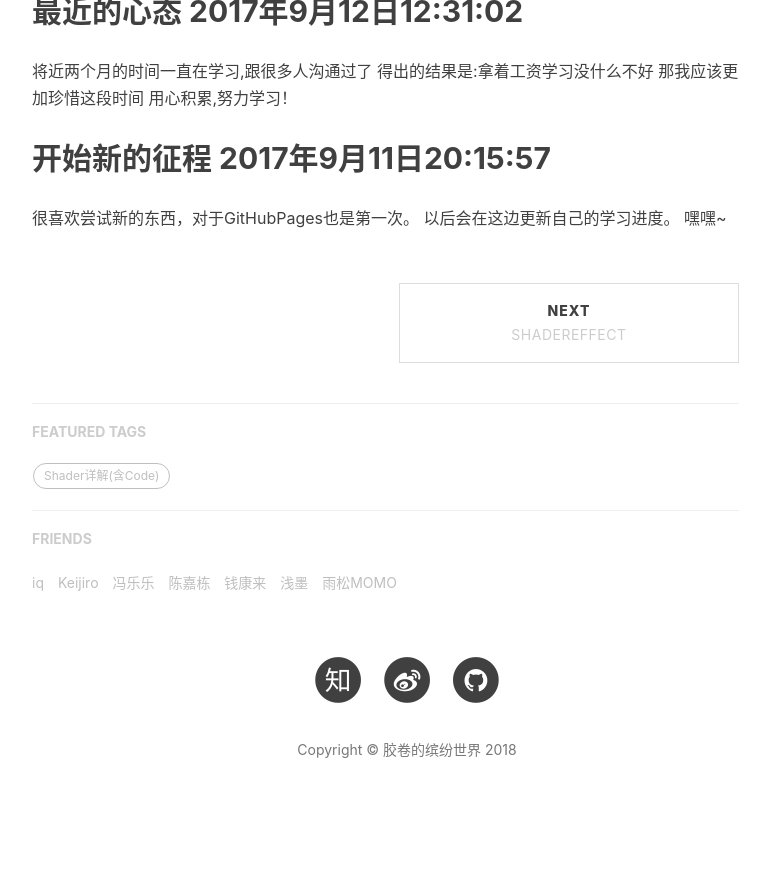
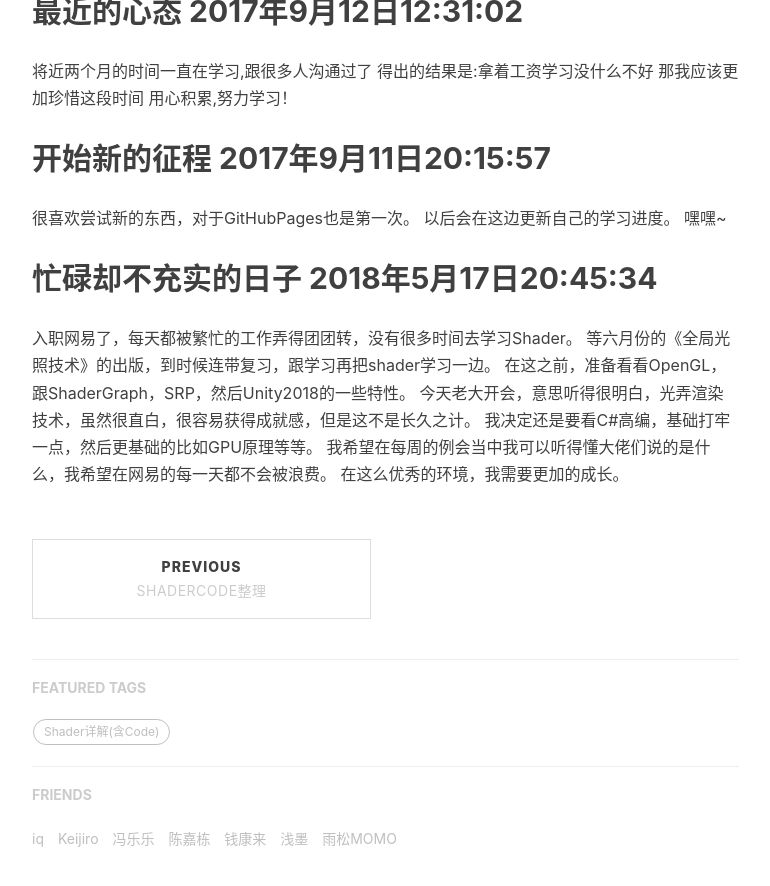
Before and after one commit to yqlizeao/yqlizeao.github.io, a Jekyll site: the page built from _posts/2017-06-25-myblog.markdown, in a window 1280 px wide and 900 px high, scrolled down 2345 px. Shown: the top 886 px of the window, without its empty margins (233-1003 px from the left). Built offline with Jekyll 4.4.1, drawn with Linux system fonts in a browser that asks for light colours; nearby versions of some CDN libraries; comment, search, counter and statistics services are not loaded; before the commit the page ends 3199 px from its top, so only the background shows below that; some of the changed text lies outside the part shown.

Commit message:
Update 2017-06-25-myblog.markdown

```diff
--- a/_posts/2017-06-25-myblog.markdown
+++ b/_posts/2017-06-25-myblog.markdown
@@ -1,12 +1,12 @@
 ---
 layout: post
 title: 胶卷印象的时光轴
-date: 2017-10-16 17:28:50
+date: 2018-05-17T20:50:47.000Z
 author: Leo
 header-img: img/article-title/myblog.jpg
 published: true
 tags:
-    - 时光轴
+  - 时光轴
 ---
 
 > Unity3D Developer<br>
@@ -63,3 +63,13 @@ tags:
 很喜欢尝试新的东西，对于GitHubPages也是第一次。
 以后会在这边更新自己的学习进度。
 嘿嘿~
+
+## 忙碌却不充实的日子 2018年5月17日20:45:34
+
+入职网易了，每天都被繁忙的工作弄得团团转，没有很多时间去学习Shader。
+等六月份的《全局光照技术》的出版，到时候连带复习，跟学习再把shader学习一边。
+在这之前，准备看看OpenGL，跟ShaderGraph，SRP，然后Unity2018的一些特性。
+今天老大开会，意思听得很明白，光弄渲染技术，虽然很直白，很容易获得成就感，但是这不是长久之计。
+我决定还是要看C#高编，基础打牢一点，然后更基础的比如GPU原理等等。
+我希望在每周的例会当中我可以听得懂大佬们说的是什么，我希望在网易的每一天都不会被浪费。
+在这么优秀的环境，我需要更加的成长。
```
